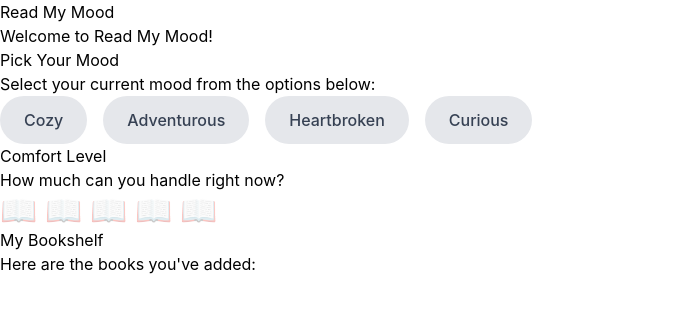
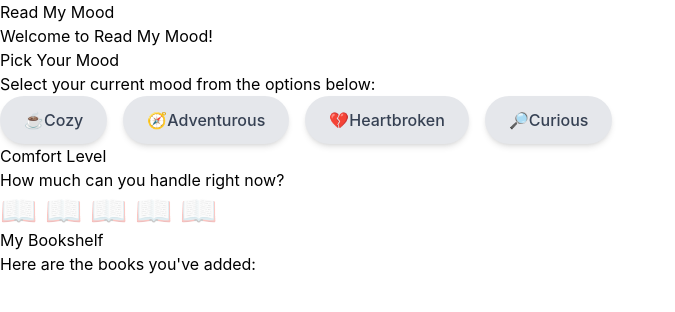
Before and after one commit to graceaminga-oss/read-my-mood, a React (Vite) app: page / in a window 1280 px wide. Shown: the top 312 px of the page, without its empty margins (0-675 px from the left). Built offline with nearby package versions, Linux system fonts and the light colour scheme.

Commit message:
Add mood icons to picker & hover effects

```diff
--- a/src/components/MoodPicker.jsx
+++ b/src/components/MoodPicker.jsx
@@ -9,36 +9,36 @@ function MoodPicker({ mood, setMood }) {
 
       <div className="flex gap-4 flex-wrap">
         <button
-          className={`px-6 py-3 rounded-full font-medium transition-all ${
+          className={`px-6 py-3 rounded-full font-medium transition-all hover:scale-105 hover: shadow-md ${
             mood === 'Cozy' ? 'bg-amber-500 text-white scale-110' : 'bg-gray-200 text-gray-700'
           }`}
           onClick={() => setMood('Cozy')}
         >
-          Cozy
+          ☕Cozy
         </button>
         <button
-          className={`px-6 py-3 rounded-full font-medium transition-all ${
+          className={`px-6 py-3 rounded-full font-medium transition-all hover:scale-105 hover: shadow-md ${
             mood === 'Adventurous' ? 'bg-emerald-500 text-white scale-110' : 'bg-gray-200 text-gray-700'
           }`}
           onClick={() => setMood('Adventurous')}
         >
-          Adventurous
+          🧭Adventurous
         </button>
         <button
-          className={`px-6 py-3 rounded-full font-medium transition-all ${
+          className={`px-6 py-3 rounded-full font-medium transition-all hover:scale-105 hover: shadow-md ${
             mood === 'Heartbroken' ? 'bg-indigo-500 text-white scale-110' : 'bg-gray-200 text-gray-700'
           }`}
           onClick={() => setMood('Heartbroken')}
         >
-          Heartbroken
+          💔Heartbroken
         </button>
         <button
-          className={`px-6 py-3 rounded-full font-medium transition-all ${
+          className={`px-6 py-3 rounded-full font-medium transition-all hover:scale-105 hover: shadow-md ${
             mood === 'Curious' ? 'bg-fuchsia-500 text-white scale-110' : 'bg-gray-200 text-gray-700'
           }`}
           onClick={() => setMood('Curious')}
         >
-          Curious
+          🔎Curious
         </button>
       </div>
     </div>
```
